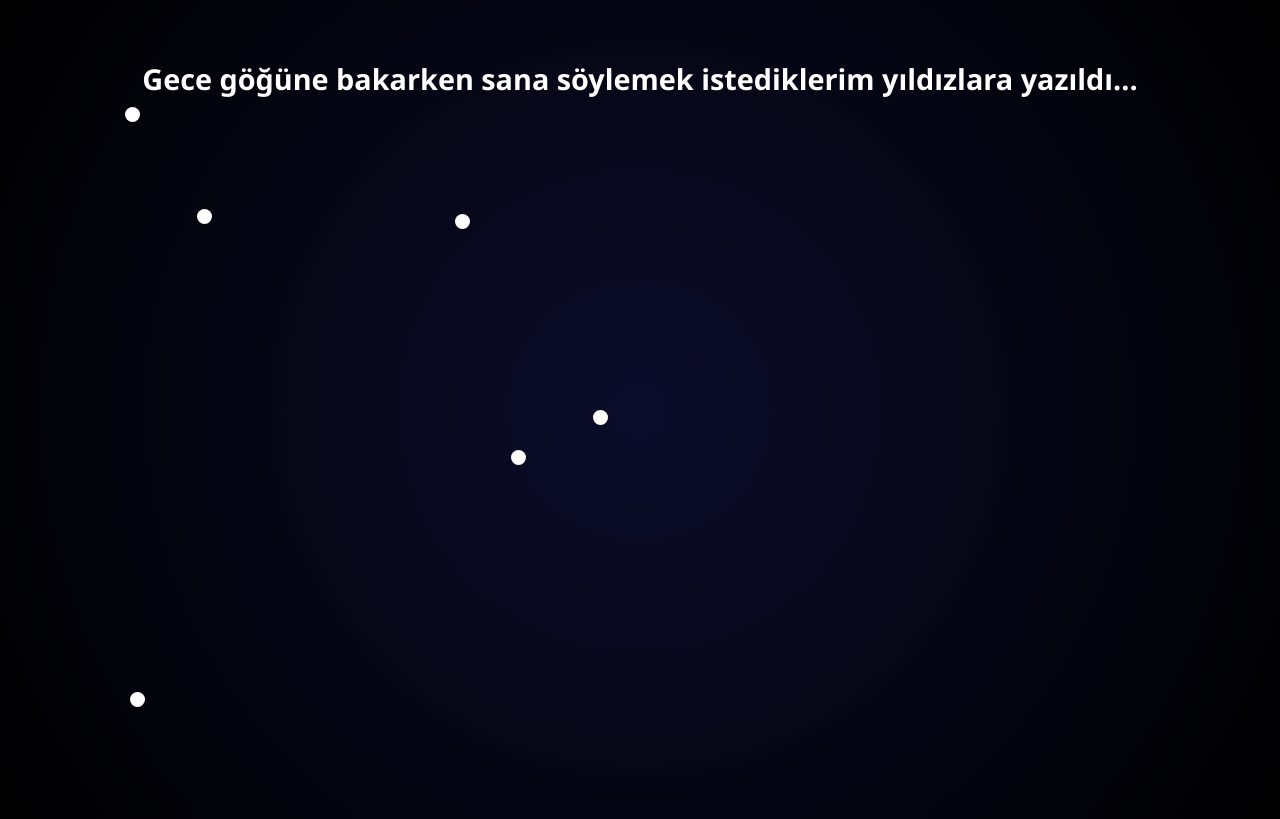
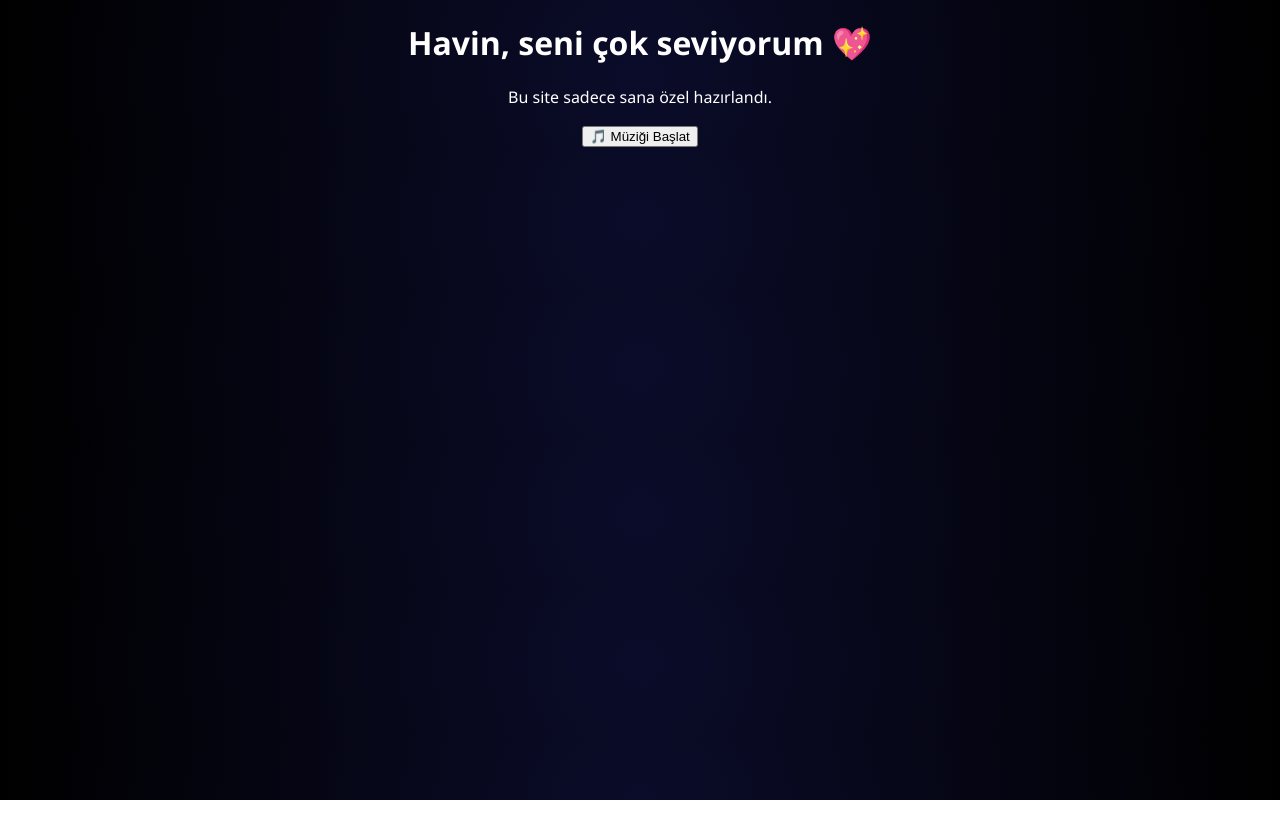
Before and after one commit to Ekinxploid/havinehediyemm, a plain HTML site: page index.html in a window 1280 px wide. Drawn offline with Linux system fonts and the light colour scheme; files that its build step writes are made by us from their sources; files whose address does not match are found by name.

Commit message:
Update index.html

```diff
--- a/index.html
+++ b/index.html
@@ -3,27 +3,20 @@
 <head>
   <meta charset="UTF-8" />
   <meta name="viewport" content="width=device-width, initial-scale=1.0"/>
-  <title>Havin'e Yıldızlı Mesajlar</title>
+  <title>Seninle 💖</title>
   <link rel="stylesheet" href="assets/css/style.css" />
 </head>
 <body>
-  <audio autoplay loop>
-    <source src="assets/audio/romantic.mp3" type="audio/mpeg">
+  <div class="container">
+    <h1>Havin, seni çok seviyorum 💖</h1>
+    <p>Bu site sadece sana özel hazırlandı.</p>
+  </div>
+
+  <button id="playButton">🎵 Müziği Başlat</button>
+
+  <audio id="bgMusic" loop>
+    <source src="assets/audio/romantic.mp3" type="audio/mpeg" />
   </audio>
-
-  <div class="sky">
-    <h1 class="title">Gece göğüne bakarken sana söylemek istediklerim yıldızlara yazıldı...</h1>
-    <div class="stars">
-      <div class="star" data-msg="Sen parladıkça ben tamamlanıyorum."></div>
-      <div class="star" data-msg="Gülüşün geceyi bile aydınlatır Havin."></div>
-      <div class="star" data-msg="Seninle her an, sonsuzluğun küçük bir parçası gibi."></div>
-      <div class="star" data-msg="Kalbim yıldızlar kadar büyük… çünkü sen içindesin."></div>
-      <div class="star" data-msg="Evrendeki en güzel şey sensin Havin."></div>
-      <div class="star" data-msg="Sen gökyüzü değil, gökyüzünü güzelleştiren yıldızsın."></div>
-    </div>
-    <div id="message-box" class="hidden"></div>
-    <div id="final-message" class="hidden">Tüm evrende en çok seni seviyorum, Havin 💖</div>
-  </div>
 
   <script src="assets/js/script.js"></script>
 </body>
```
